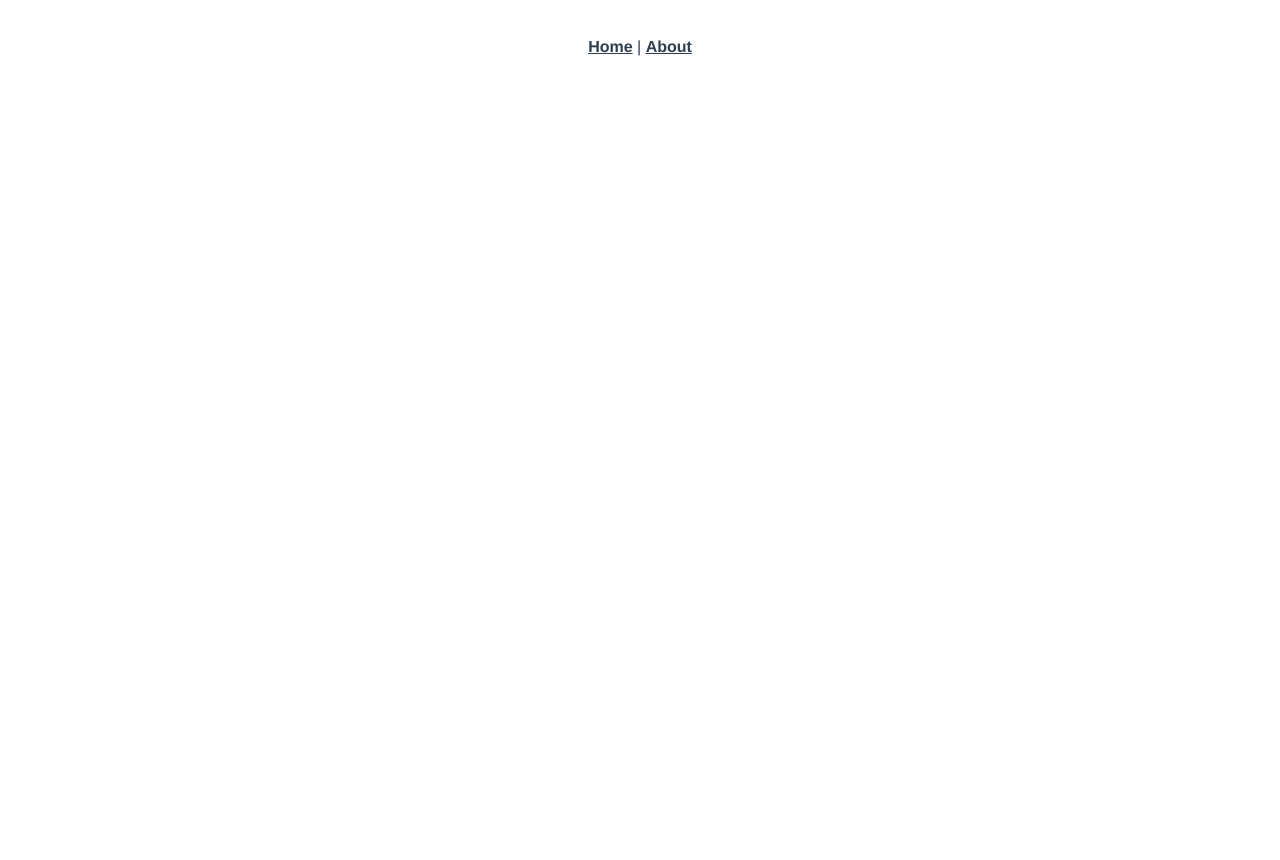
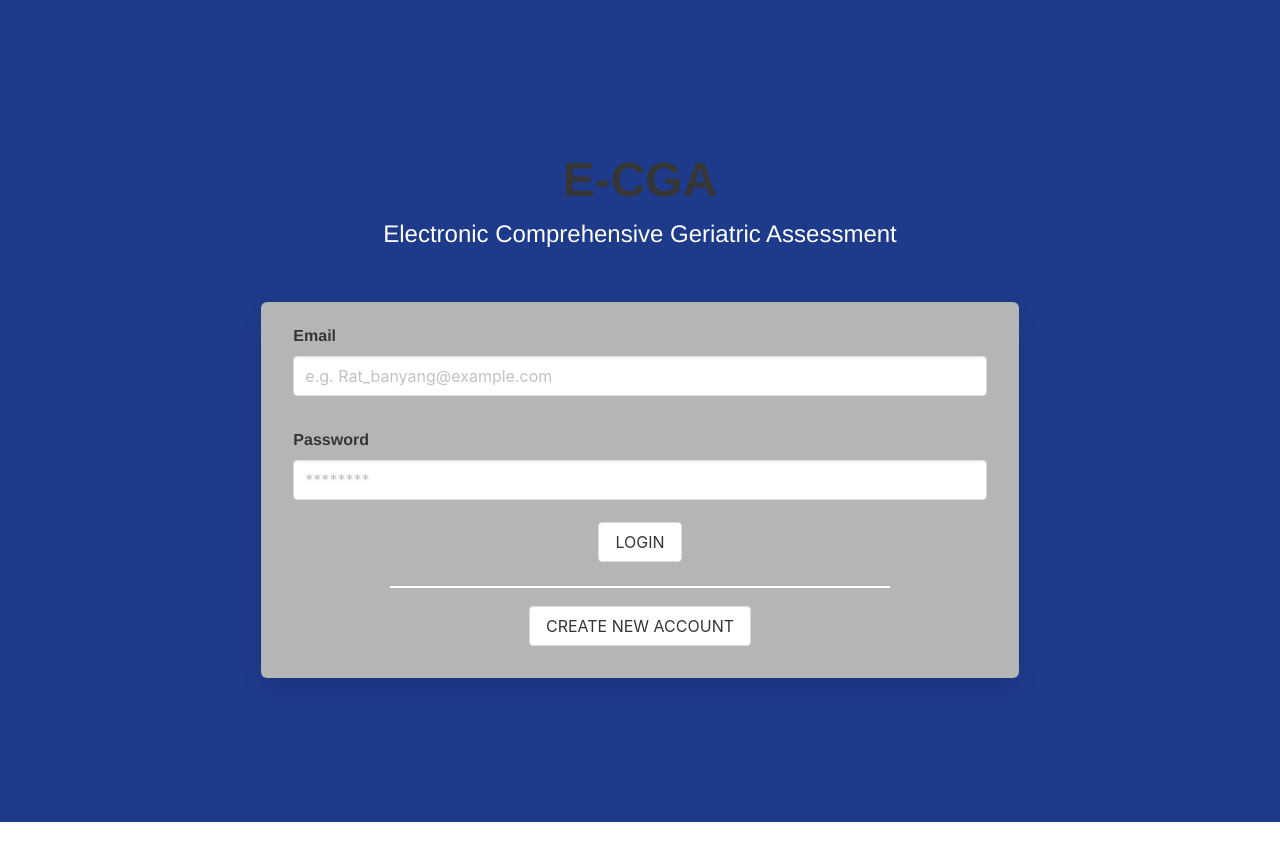
Before and after one commit to pspapleng/ECGA-front-end, a Vue app: page /Login in a window 1280 px wide. Shown: the top 860 px of the page. Before the commit the page ends 800 px from the top, so only its background shows below. Built offline with nearby package versions, Linux system fonts and the light colour scheme.

Commit message:
หน้า Login
แบบหน้า Login

```diff
--- a/package.json
+++ b/package.json
@@ -8,9 +8,10 @@
     "lint": "vue-cli-service lint"
   },
   "dependencies": {
+    "buefy": "^0.9.4",
     "core-js": "^3.6.5",
     "register-service-worker": "^1.7.1",
-    "vue": "^2.6.11",
+    "vue": "^2.6.12",
     "vue-router": "^3.2.0",
     "vuex": "^3.4.0"
   },
--- a/src/App.vue
+++ b/src/App.vue
@@ -1,9 +1,5 @@
 <template>
   <div id="app">
-    <div id="nav">
-      <router-link to="/">Home</router-link> |
-      <router-link to="/about">About</router-link>
-    </div>
     <router-view />
   </div>
 </template>
--- /dev/null
+++ b/src/components/login.vue
@@ -0,0 +1,102 @@
+<template>
+  <div class="hero is-fullheight bg login ">
+    <section class="section is-medium">
+      <div class="login">
+        <strong>E-CGA</strong>
+        <h3>Electronic Comprehensive Geriatric Assessment</h3>
+      </div>
+      <form class="box boxlogin has-background-grey-light column is-8">
+        <div class="field">
+          <h1 class="label labellog">Email</h1>
+          <div class="control">
+            <input
+              class="input"
+              type="email"
+              placeholder="e.g. Rat_banyang@example.com"
+            />
+          </div>
+        </div>
+
+        <div class="field">
+          <h1 class="label labellog">Password</h1>
+          <div class="control">
+            <input class="input" type="password" placeholder="********" />
+          </div>
+        </div>
+        <button class="button bt_log">
+          LOGIN
+        </button>
+        <div class="deline">
+          <svg height="10" width="500">
+            <line
+              x1="0"
+              y1="0"
+              x2="500"
+              y2="0"
+              style="stroke:rgb(360,360,360);stroke-width:4"
+            />
+          </svg>
+        </div>
+        <button class="button bt_yellow">
+          CREATE NEW ACCOUNT
+        </button>
+      </form>
+    </section>
+  </div>
+</template>
+
+<script>
+export default {
+  name: "login",
+  data() {
+    return {
+      msg: "Login"
+    };
+  }
+};
+</script>
+<style>
+.login {
+  font-size: 1.5rem;
+  color: white;
+  margin-bottom: 50px;
+}
+strong {
+  color: white;
+  font-size: 3rem;
+}
+.bg {
+  background-color: #1e3a8a;
+}
+.has-background-gray {
+  background-color: #c4c4c4;
+}
+.boxlogin {
+  margin: auto;
+}
+.field {
+  padding: 10px 20px 10px 20px;
+}
+.labellog {
+  justify-content: left;
+  text-align: left;
+}
+.bt_log {
+  color: white;
+  border: none;
+  background-color: #047857;
+  padding: 0px 150px 0px 150px;
+}
+.deline {
+  padding-top: 8px;
+  margin: auto;
+  justify-content: center;
+  text-align: center;
+}
+.bt_yellow {
+  border: none;
+  padding: 0px 85px 0px 85px;
+  background-color: #fcd34d;
+  margin-bottom: 20px;
+}
+</style>
--- a/src/main.js
+++ b/src/main.js
@@ -3,7 +3,10 @@ import App from "./App.vue";
 import "./registerServiceWorker";
 import router from "./router";
 import store from "./store";
+import Buefy from "buefy";
+import "buefy/dist/buefy.css";
 
+Vue.use(Buefy);
 Vue.config.productionTip = false;
 
 new Vue({
--- a/src/router/index.js
+++ b/src/router/index.js
@@ -1,6 +1,7 @@
 import Vue from "vue";
 import VueRouter from "vue-router";
 import Home from "../views/Home.vue";
+import login from "@/components/login";
 
 Vue.use(VueRouter);
 
@@ -8,7 +9,7 @@ const routes = [
   {
     path: "/",
     name: "Home",
-    component: Home,
+    component: Home
   },
   {
     path: "/about",
@@ -17,7 +18,7 @@ const routes = [
     // this generates a separate chunk (about.[hash].js) for this route
     // which is lazy-loaded when the route is visited.
     component: () =>
-      import(/* webpackChunkName: "about" */ "../views/About.vue"),
+      import(/* webpackChunkName: "about" */ "../views/About.vue")
   },
   {
     path: "/test",
@@ -25,15 +26,19 @@ const routes = [
     // route level code-splitting
     // this generates a separate chunk (about.[hash].js) for this route
     // which is lazy-loaded when the route is visited.
-    component: () =>
-      import(/* webpackChunkName: "about" */ "../views/test.vue"),
+    component: () => import(/* webpackChunkName: "about" */ "../views/test.vue")
   },
+  {
+    path: "/Login",
+    name: "Login",
+    component: login
+  }
 ];
 
 const router = new VueRouter({
   mode: "history",
   base: process.env.BASE_URL,
-  routes,
+  routes
 });
 
 export default router;
```
Also changed, not shown: 1 other file (tests, documents, lock files or other folders).
